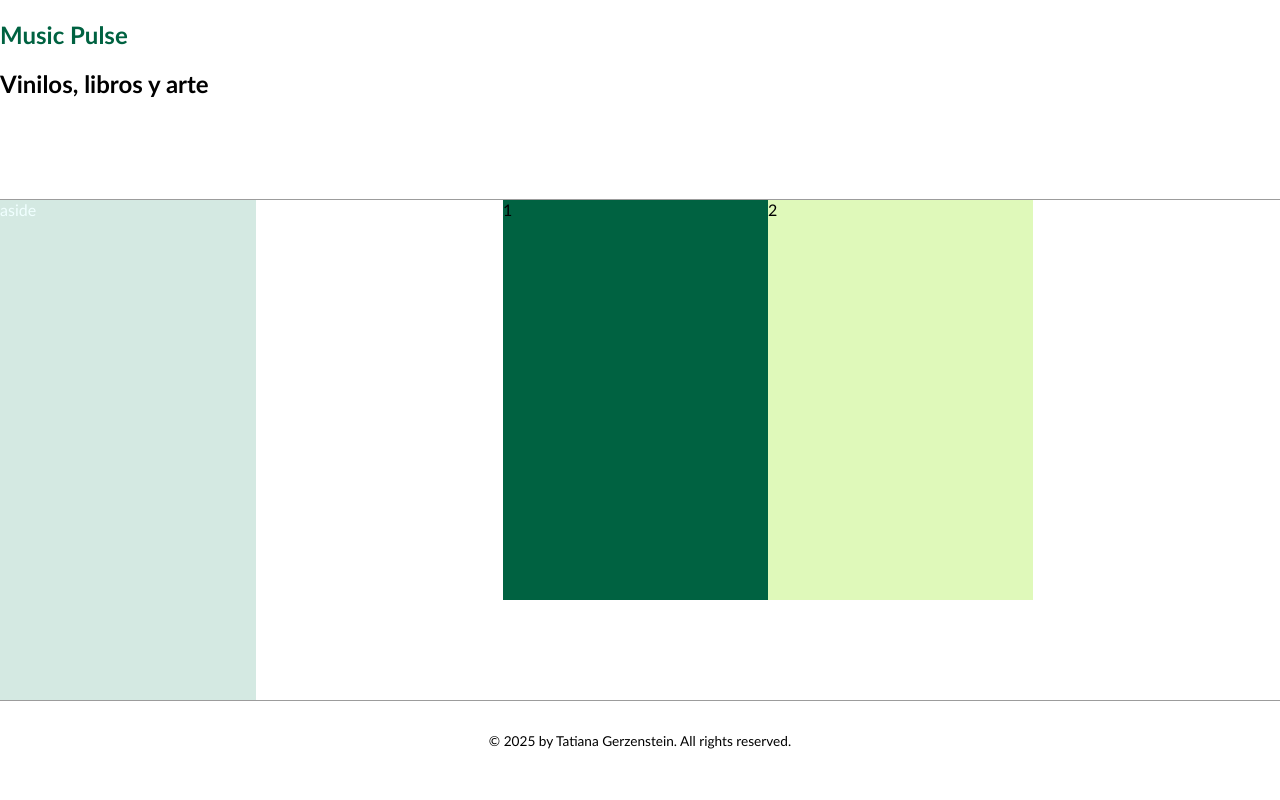
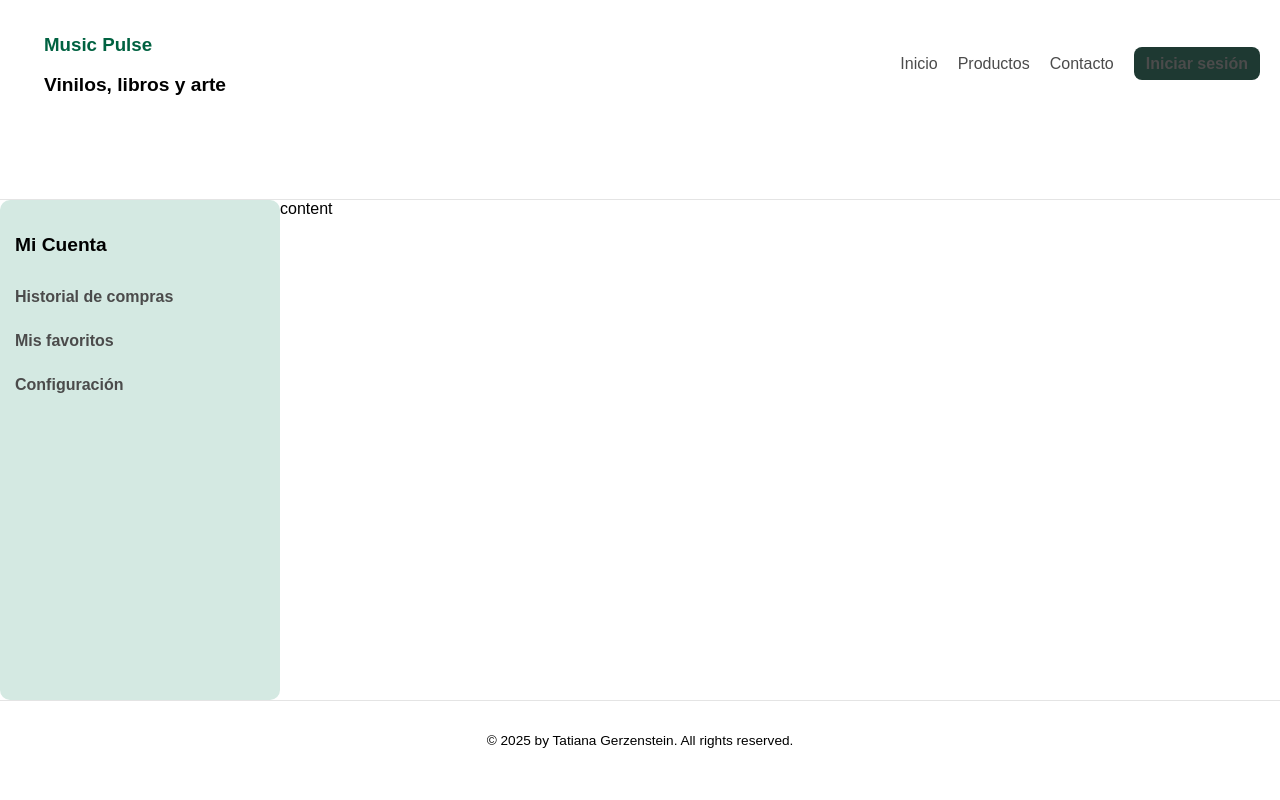
Before and after one commit to TGerzenstein/academyAngular, a plain HTML site: page index.html in a window 1280 px wide. Drawn offline with Linux system fonts and the light colour scheme.

Commit message:
added navBar

```diff
--- a/index.html
+++ b/index.html
@@ -9,22 +9,34 @@
   <body>
     <section class="container">
       <header>
-      <div>
-        <h1>Music Pulse</h1>
-        <h2>Vinilos, libros y arte</h2>
+        <nav class="navbar">
+          <div class="logo">
+            <h1 class="title">Music Pulse</h1>
+            <h2 class="sub-title">Vinilos, libros y arte</h2>
           </div>
+          <ul class="nav-links">
+            <li><a href="#">Inicio</a></li>
+            <li><a href="#">Productos</a></li>
+            <li><a href="#">Contacto</a></li>
+            <li><a href="#" class="login-btn">Iniciar sesión</a></li>
+          </ul>
+        </nav>
       </header>
-    <aside>
-      aside
+
+      <aside class="sidebar">
+        <h3>Mi Cuenta</h3>
+        <ul>
+          <li><a href="#">Historial de compras</a></li>
+          <li><a href="#">Mis favoritos</a></li>
+          <li><a href="#">Configuración</a></li>
+        </ul>
       </aside>
       <main>
-      <div class="content">
-        <div>1</div>
-        <div>2</div>
+        <div>
+          content
         </div>
       </main>
       <footer>&copy; 2025 by Tatiana Gerzenstein. All rights reserved.</footer>
-
     </section>
   </body>
 </html>
--- a/style.css
+++ b/style.css
@@ -7,8 +7,7 @@
 }
 
 body {
-  font-family: "Trebuchet MS", "Lucida Sans Unicode", "Lucida Grande",
-    "Lucida Sans", Arial, sans-serif;
+  font-family: Arial, Helvetica, sans-serif;
   margin: 0px;
 }
 
@@ -23,20 +22,67 @@ body {
   min-height: 100vh;
 }
 
-h1 {
+.title {
+  color: #006241;
+  padding: 0rem 1.5rem;
+}
+
+.sub-title {
+  font-size: 1.2rem;
+  padding: 0rem 1.5rem;
+}
+
+.navbar {
+  display: flex;
+  justify-content: space-between;
+  align-items: center;
+  padding: 15px 20px;
+  color: black;
+}
+
+.nav-links {
+  list-style: none;
+  display: flex;
+  gap: 20px;
+}
+
+.nav-links li {
+  display: inline;
+}
+
+.nav-links a {
+  text-decoration: none;
+  color: #4b4b4b;
+  font-size: 1rem;
+  transition: color 0.3s;
+}
+
+.nav-links a:hover {
   color: #006241;
 }
 
+.login-btn {
+  background-color: #1e3932;
+  color: #ffffff;
+  padding: 8px 12px;
+  border-radius: 8px;
+  font-weight: bold;
+}
+
+.login-btn:hover {
+  background-color: #dff9ba;
+  color: white;
+}
+
 .container header {
-  background-color:  #ffffff;
+  background-color: #ffffff;
   color: black;
   grid-area: header;
-  border-bottom: solid 1px #9c9c9c;
+  border-bottom: solid 1px #e4e4e4;
 }
 
 .container aside {
   background-color: #d4e9e2;
-  color: azure;
   grid-area: sidebar;
 }
 
@@ -64,8 +110,51 @@ h1 {
 .container footer {
   grid-area: footer;
   color: black;
-  border-top: solid 1px #9c9c9c;
+  border-top: solid 1px #e4e4e4;
   text-align: center;
   font-size: 0.852rem;
   padding-top: 2rem;
 }
+
+/* sidebar */
+
+.sidebar {
+  padding: 15px;
+  border-radius: 10px;
+  width: 250px;
+}
+
+.sidebar h3 {
+  margin-bottom: 10px;
+  font-size: 1.2rem;
+  color: #000000;
+}
+
+.sidebar ul {
+  list-style: none;
+  padding: 0;
+}
+
+.sidebar ul li {
+  margin: 10px 0;
+  padding-top: 1rem;
+}
+
+.sidebar ul li a {
+  text-decoration: none;
+  color: #4b4b4b;
+  font-weight: bold;
+  transition: color 0.3s;
+}
+
+.sidebar ul li a:hover {
+  color: #006241;
+}
+
+
+@media (max-width: 768px) {
+  .navbar {
+      flex-direction: column;
+      text-align: center;
+  }
+}
```
Lines whose indentation alone changed are shown as unchanged.
